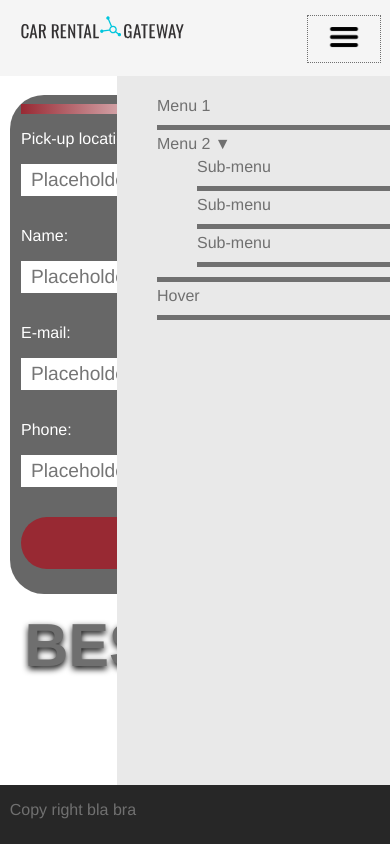
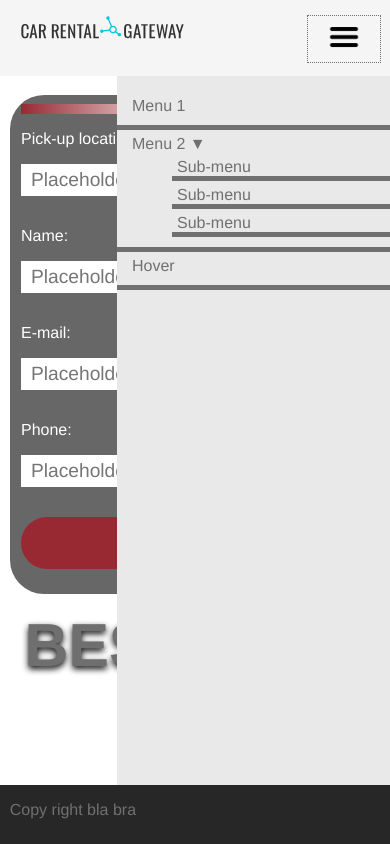
Before and after one commit to lanierc/crg-tech-test, a React (Create React App) app: page / in a window 390 px wide. Both pictures are taken after a click on the link 344 px from the left and 39 px from the top of the page. Shown: the top 844 px of the page. Built offline with nearby package versions, Linux system fonts and the light colour scheme.

Commit message:
added slide effect to mobile menu

```diff
--- a/src/App.css
+++ b/src/App.css
@@ -351,30 +351,45 @@ h1 {
   display: block;
 }
 
-.mobile-menu-false {
+.mobile-menu {
+  position: absolute;
+  top: 9vh;
+  right: -70%;
   display: none;
+  transition: all 0.5s ease;
 }
 
 .mobile-menu-true {
   display: block;
-  position: absolute;
   right: 0;
   top: 9vh;
+  bottom: 7vh;
   height: 84vh;
   width: 70%;
   z-index: 5;
   background: #e9e9e9;
 }
 
-.mobile-menu-list,
+.mobile-menu-list {
+  list-style: none;
+  padding-left: 0;
+}
+
 .mobile-menu-list ul {
   list-style: none;
 }
 
-.mobile-menu-list li {
+.mobile-menu-list > li {
   width: 100%;
   padding-top: 5px;
+  padding-left: 15px;
   padding-bottom: 10px;
+  border-bottom: 5px solid #707070;
+}
+
+.mobile-menu-list ul li {
+  padding-left: 5px;
+  padding-top: 5px;
   border-bottom: 5px solid #707070;
 }
 
--- a/src/App.js
+++ b/src/App.js
@@ -49,7 +49,13 @@ class App extends React.Component {
               searchResults={this.state.searchResults}
             />
           )}
-          <div className={`mobile-menu-${this.state.showMenu}`}>
+          <div
+            className={
+              this.state.showMenu
+                ? `mobile-menu mobile-menu-true`
+                : `mobile-menu`
+            }
+          >
             <ul className="mobile-menu-list">
               <li>
                 <Link to="#">
```
